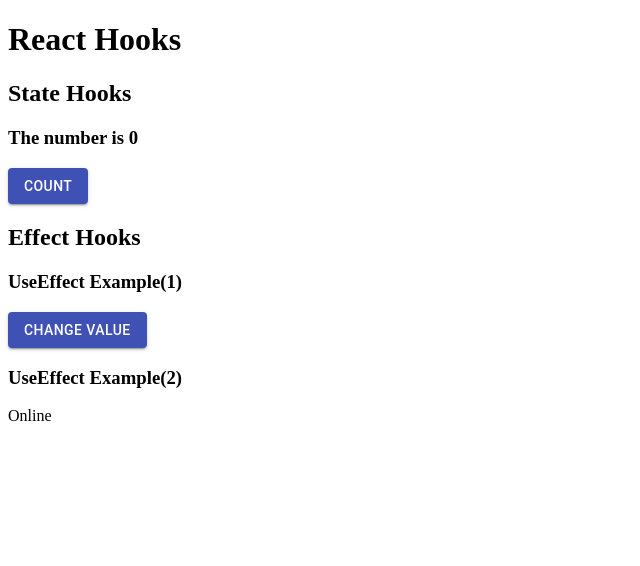
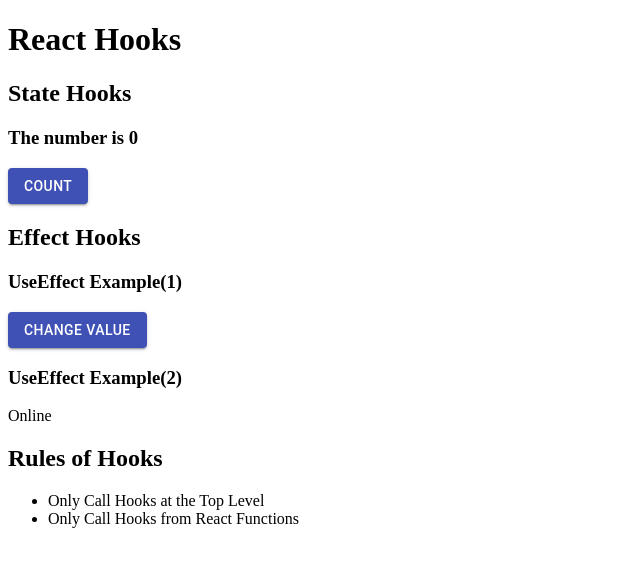
Before and after one commit to K-Sato1995/react_hooks, a React (Create React App) app: page / in a window 1280 px wide. Shown: the top 566 px of the page, without its empty margins (0-640 px from the left). Built offline with nearby package versions, Linux system fonts and the light colour scheme.

Commit message:
Added Rules of hooks

```diff
--- a/src/components/App.tsx
+++ b/src/components/App.tsx
@@ -1,6 +1,7 @@
 import React from "react";
-import StateHooks from "./stateHooks/index";
-import EffectHooks from "./effectHooks/index";
+import StateHooks from "./stateHooks";
+import EffectHooks from "./effectHooks";
+import Rules from "./rules";
 
 const App: React.FC = () => {
   return (
@@ -8,6 +9,7 @@ const App: React.FC = () => {
       <h1>React Hooks</h1>
       <StateHooks />
       <EffectHooks />
+      <Rules />
     </div>
   );
 };
--- /dev/null
+++ b/src/components/rules/index.tsx
@@ -0,0 +1,15 @@
+import React from "react";
+
+const Rules = () => {
+  return (
+    <div>
+      <h2>Rules of Hooks</h2>
+      <ul>
+        <li>Only Call Hooks at the Top Level</li>
+        <li>Only Call Hooks from React Functions</li>
+      </ul>
+    </div>
+  );
+};
+
+export default Rules;
```
